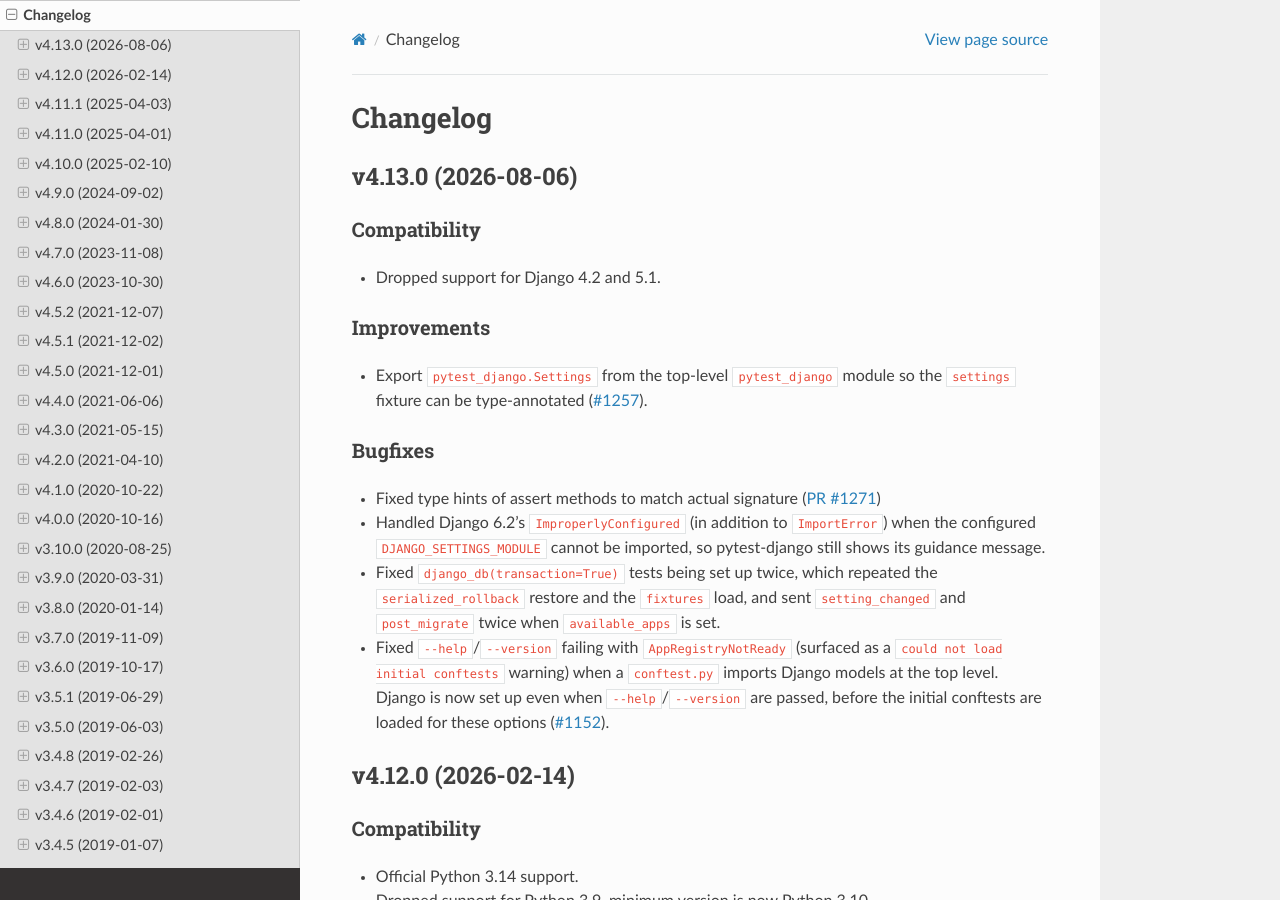
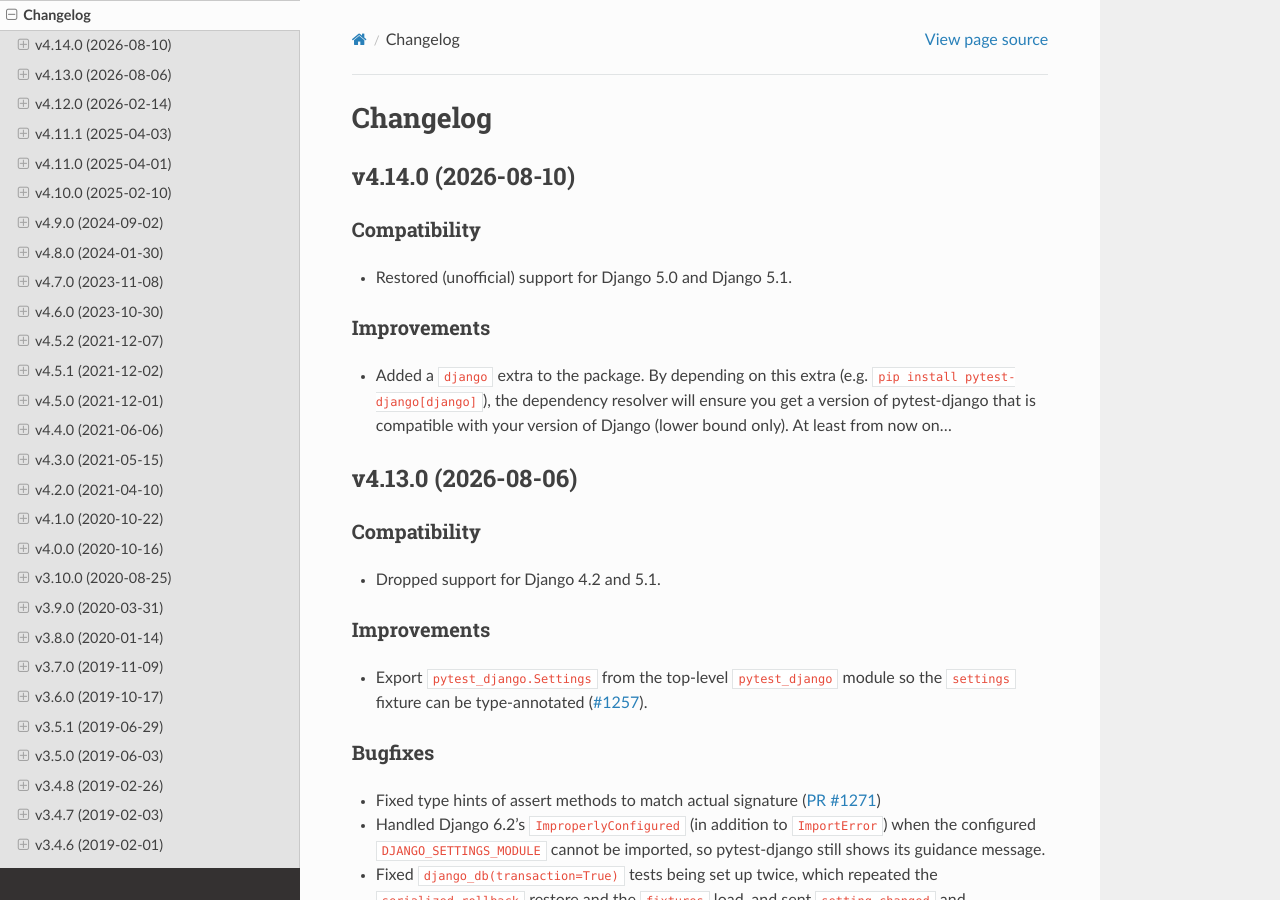
Before and after one commit to pytest-dev/pytest-django, a Sphinx documentation site: the page built from docs/changelog.rst, in a window 1280 px wide and 900 px high. Built offline with Sphinx 7.4.7 and the Read the Docs theme 3.1.0, drawn with Linux system fonts in a browser that asks for light colours; cross-references to code outside the pages are shown as plain code.

Commit message:
Release 4.14.0

```diff
--- a/docs/changelog.rst
+++ b/docs/changelog.rst
@@ -1,5 +1,21 @@
 Changelog
 =========
+
+v4.14.0 (2026-08-10)
+--------------------
+
+Compatibility
+^^^^^^^^^^^^^
+
+* Restored (unofficial) support for Django 5.0 and Django 5.1.
+
+Improvements
+^^^^^^^^^^^^
+
+* Added a ``django`` extra to the package. By depending on this extra
+  (e.g. ``pip install pytest-django[django]``), the dependency resolver
+  will ensure you get a version of pytest-django that is compatible with
+  your version of Django (lower bound only). At least from now on...
 
 v4.13.0 (2026-08-06)
 --------------------
```
